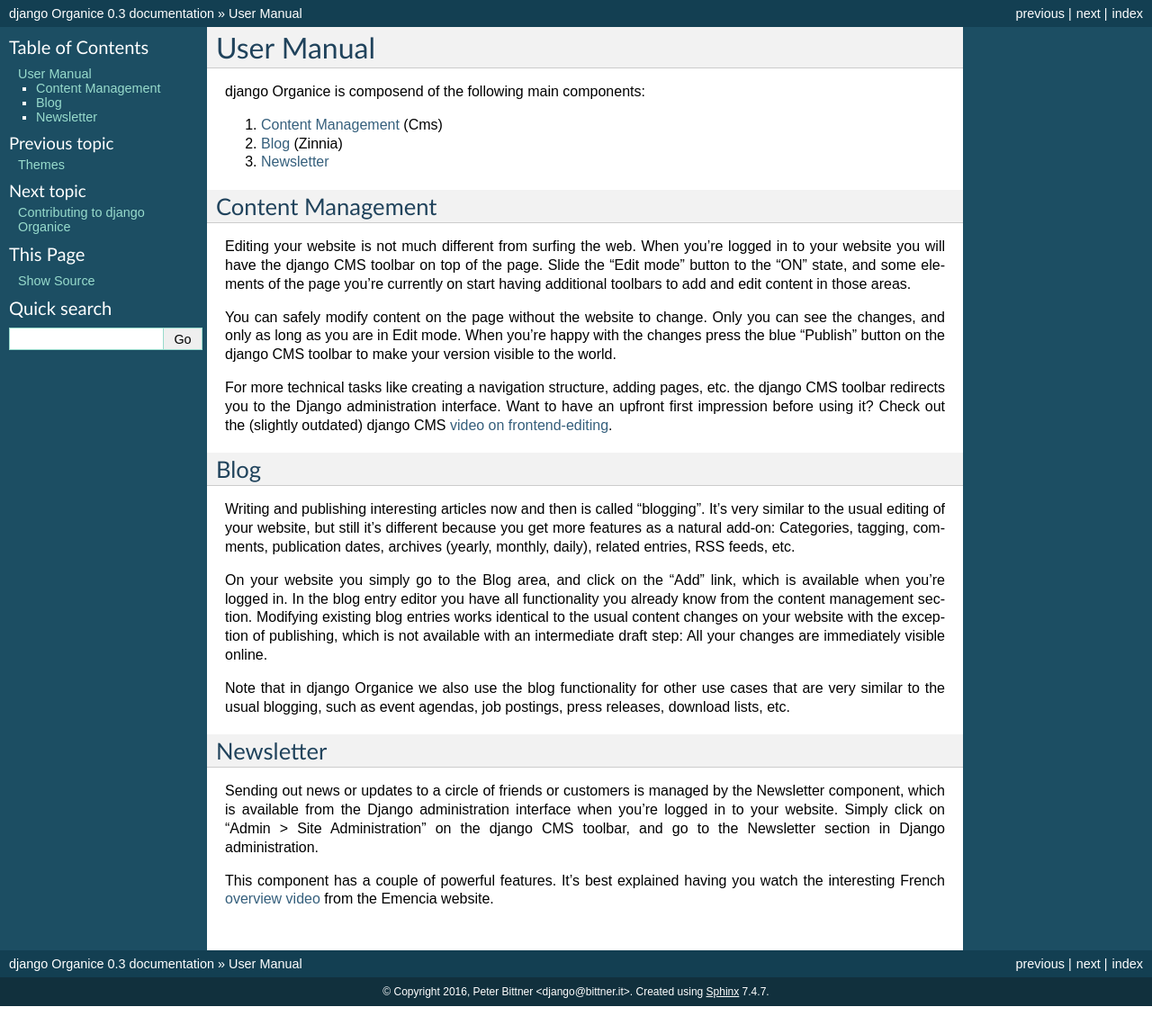
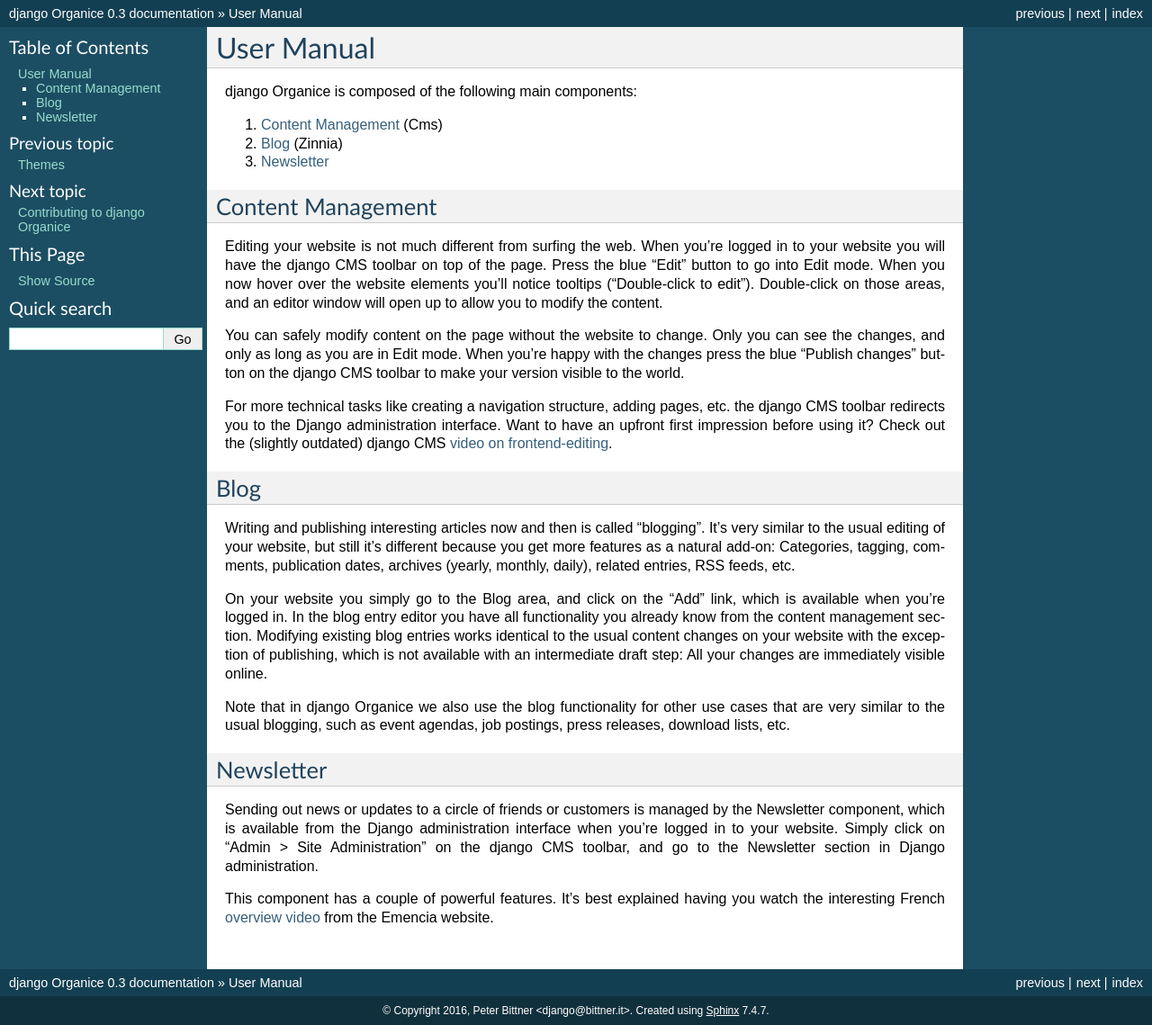
Before and after one commit to Organice/django-organice, a Sphinx documentation site: the page built from docs/components.rst, in a window 1280 px wide. Shown: the whole page at 90% size. Built offline with Sphinx 7.4.7, drawn with Linux system fonts in a browser that asks for light colours; before the commit the page ends 1118 px from its top, so only the background shows below that.

```diff
--- a/README.rst
+++ b/README.rst
@@ -111,5 +111,5 @@ Getting Help
 
 .. _StackOverflow: http://stackoverflow.com/questions/tagged/django-organice
 .. _Bitbucket: https://bitbucket.org/organice/django-organice/issues
-.. _GitHub: https://github.com/organice/django-organice/issues
+.. _GitHub: https://github.com/Organice/django-organice/issues
 .. _Gitter chat room: https://gitter.im/Organice/chat
--- a/docs/changelog.rst
+++ b/docs/changelog.rst
@@ -5,6 +5,8 @@ CHANGELOG
 0.3
 ===
 
+- Disabled Mediatree component (needs upgrade to Python 3) -- *planned for v0.4*
+- Disabled Newsletter component (needs upgrade to Python 3) -- *planned for v0.4*
 - Added Python 3 support
 - Switched from develop/master model to feature branching model (default branch: ``master``)
 - Migrated project to Django 1.8.8 and django CMS 3.2
--- a/docs/components.rst
+++ b/docs/components.rst
@@ -2,7 +2,7 @@
 User Manual
 ===========
 
-django Organice is composend of the following main components:
+django Organice is composed of the following main components:
 
 #. `Content Management`_ (Cms)
 #. `Blog`_ (Zinnia)
@@ -12,12 +12,13 @@ django Organice is composend of the following main components:
 ===========================
 
 Editing your website is not much different from surfing the web.  When you're logged in to your website you will have
-the django CMS toolbar on top of the page.  Slide the "Edit mode" button to the "ON" state, and some elements of the
-page you're currently on start having additional toolbars to add and edit content in those areas.
+the django CMS toolbar on top of the page.  Press the blue "Edit" button to go into Edit mode.  When you now hover
+over the website elements you'll notice tooltips ("Double-click to edit").  Double-click on those areas, and an editor
+window will open up to allow you to modify the content.
 
 You can safely modify content on the page without the website to change.  Only you can see the changes, and only as
-long as you are in Edit mode.  When you're happy with the changes press the blue "Publish" button on the django CMS
-toolbar to make your version visible to the world.
+long as you are in Edit mode.  When you're happy with the changes press the blue "Publish changes" button on the
+django CMS toolbar to make your version visible to the world.
 
 For more technical tasks like creating a navigation structure, adding pages, etc. the django CMS toolbar redirects you
 to the Django administration interface.  Want to have an upfront first impression before using it?  Check out the
--- a/docs/themes.rst
+++ b/docs/themes.rst
@@ -41,7 +41,7 @@ Preparations:
 Loop until you're happy:
 
 - Add or adapt the style sheet (``.scss``), JavaScript (``.js``), and other files in ``mytheme/static/``.
-- Run ``make assets`` in order to compile the Sass files to CSS, and combine and minify both CSS und JavaScript.
+- Run ``make assets`` in order to compile the Sass files to CSS, and combine and minify both CSS and JavaScript.
 - Adapt the template files in ``mytheme/templates/``, and test the results on your development system.
 
 
```
Also changed, not shown: docs/installation.rst (+6 -2 lines), .travis.yml.
